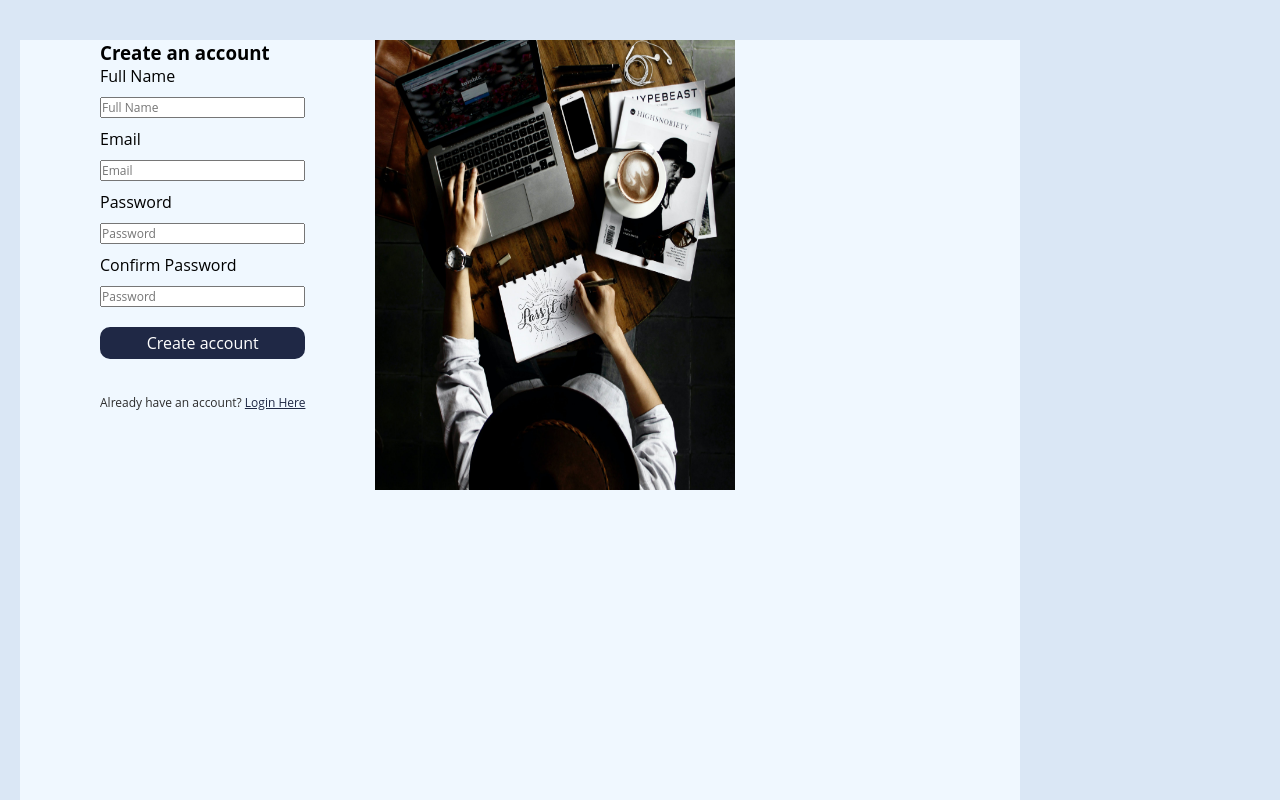
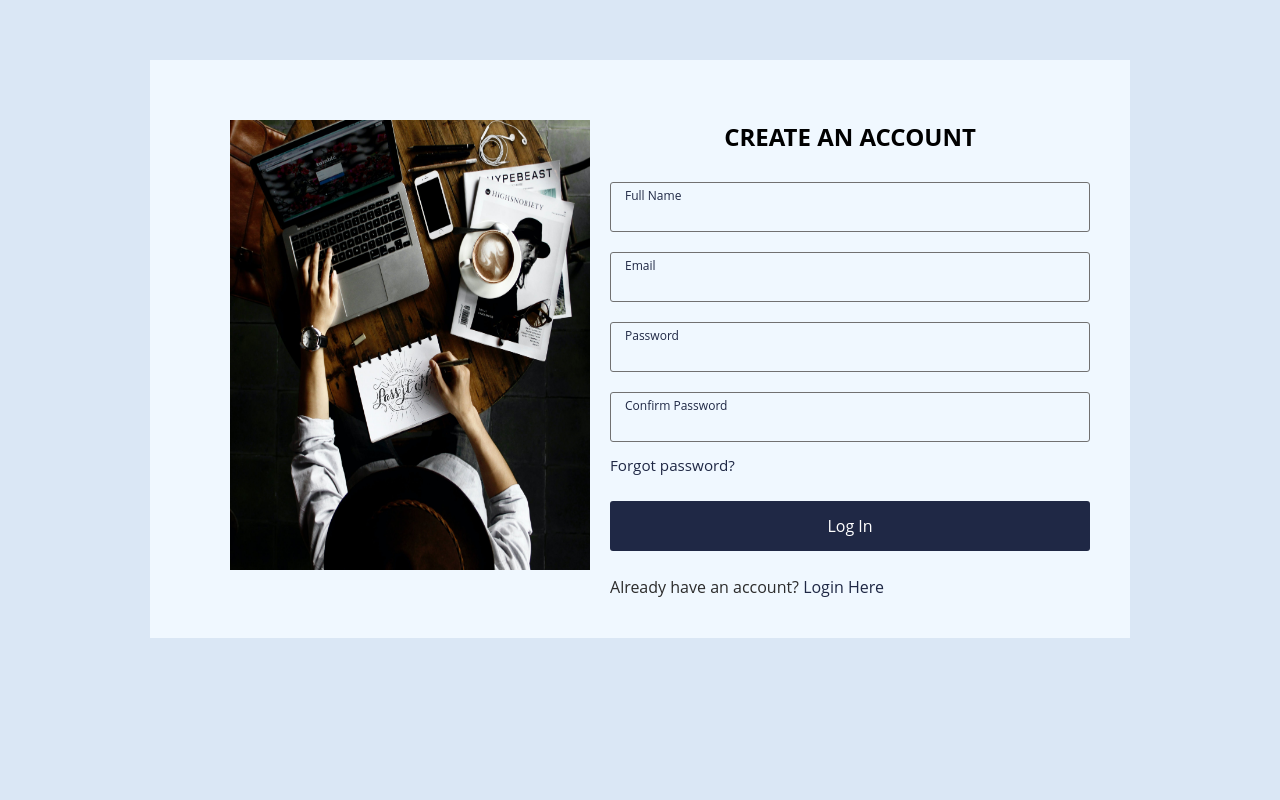
Before and after one commit to Isaac-kiptoo-kilimo/project-management-app, a plain HTML site: page frontend/pages/Signup.html in a window 1280 px wide. Shown: the top 800 px of the page. Drawn offline with Linux system fonts and the light colour scheme.

Commit message:
ft:fixing the signup

```diff
--- a/frontend/css/style.css
+++ b/frontend/css/style.css
@@ -405,7 +405,7 @@ body{
 
 .form-box .form-content {
     width: 100%;
-    padding: 35px;
+    padding: 0 20px;
 }
 
 .form-box h2 {
--- a/frontend/pages/Signup.html
+++ b/frontend/pages/Signup.html
@@ -3,34 +3,60 @@
   <head>
     <meta charset="UTF-8" />
     <meta name="viewport" content="width=device-width, initial-scale=1.0" />
-    <title>Login</title>
+    <title>Sign Up</title>
     <link rel="stylesheet" href="../css/style.css" />
   </head>
   <body>
     <main>
-      <div class="container">
-        <div class="in">
-          <h3>Create an account</h3>
-          <form class="form" id="signup-form">
-            <label for="FullName">Full Name</label>
-            <input type="text" placeholder="Full Name"  id="FullName"/>
-            <label for="Email">Email</label>
-            <input type="email" placeholder="Email" id="Email" />
-            <label for="Password">Password</label>
-            <input type="password" placeholder="Password"  id="Password"/>
-            <label for="Confirm-Password">Confirm Password</label>
-            <input type="password" placeholder="Password" id="Confirm-password" />
-            <button type="submit">Create account</button>
-            <p>
-              Already have an account?
-              <span><a href="login.html">Login Here</a></span>
-            </p>
-          </form>
+
+      <div class="login-container">
+
+        <div class="login-in form-popup">
+
+            <div class="form-box login">
+                <div class="loginside">
+                    <img
+                      src="../images/pexels-ovan-57690 (1).jpg"
+                      alt=""
+                    />
+                  </div>
+                <div class="form-content">
+
+                  <h2>CREATE AN ACCOUNT</h2>
+                    <form id="login-form">
+
+                      <div class="input-field">
+                        <input type="text"  id="FullName">
+                        <label>Full Name</label>
+                      </div>
+                        <div class="input-field">
+                            <input type="text" id="Email">
+                            <label>Email</label>
+                        </div>
+                        <div class="input-field">
+                            <input type="password" id="Password">
+                            <label>Password</label>
+                        </div>
+                        <div class="input-field">
+                          <input type="password" iid="Confirm-password">
+                          <label>Confirm Password</label>
+                      </div>
+                        <a href="#" class="forgot-pass-link">Forgot password?</a>
+                        <button type="submit">Log In</button>
+                    </form>
+                    <p>
+                      Already have an account?
+                      <span><a href="login.html">Login Here</a></span>
+                    </p>
+                </div>
+            </div>
+
+
+
         </div>
-        <div class="side">
-          <img src="../images/pexels-ovan-57690 (1).jpg" alt="" />
-        </div>
+
       </div>
+
     </main>
 
     <script src="../dist/signup.js"></script>
```
Also changed, not shown: 3 other files.
